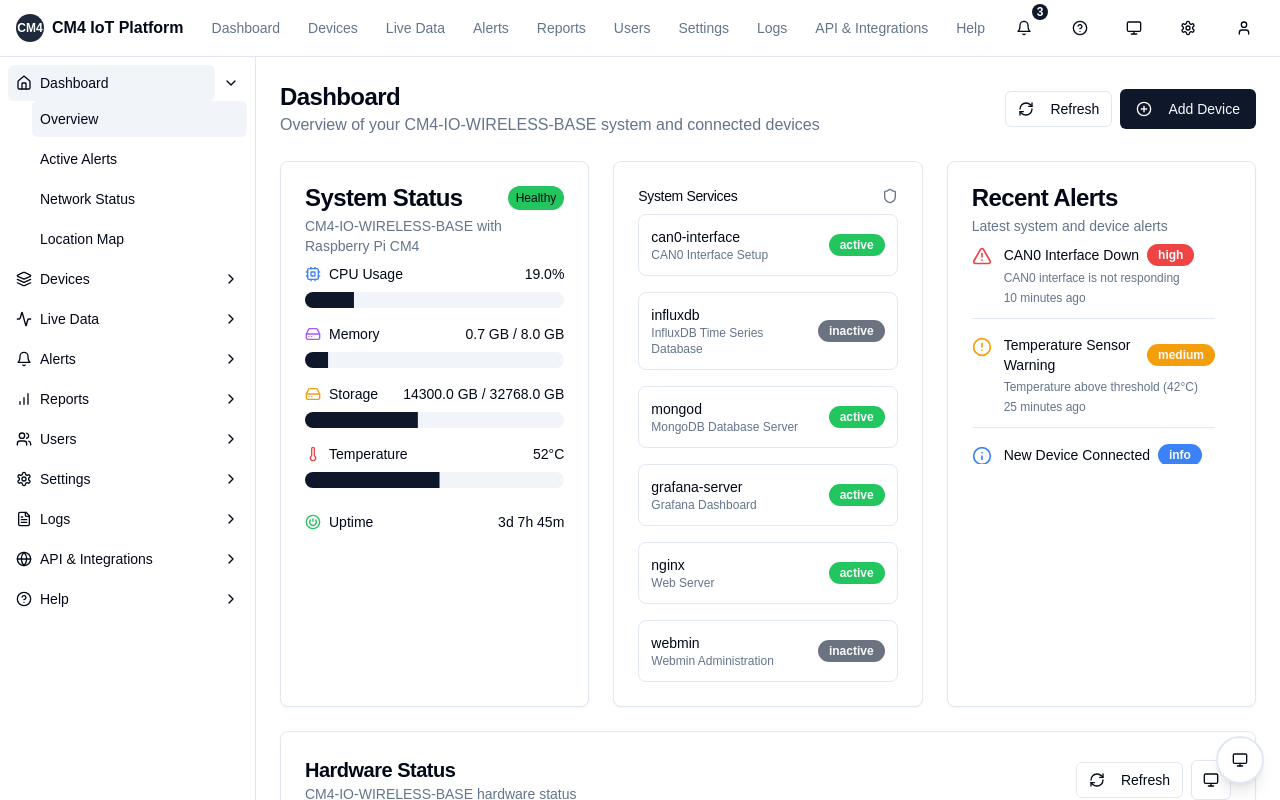
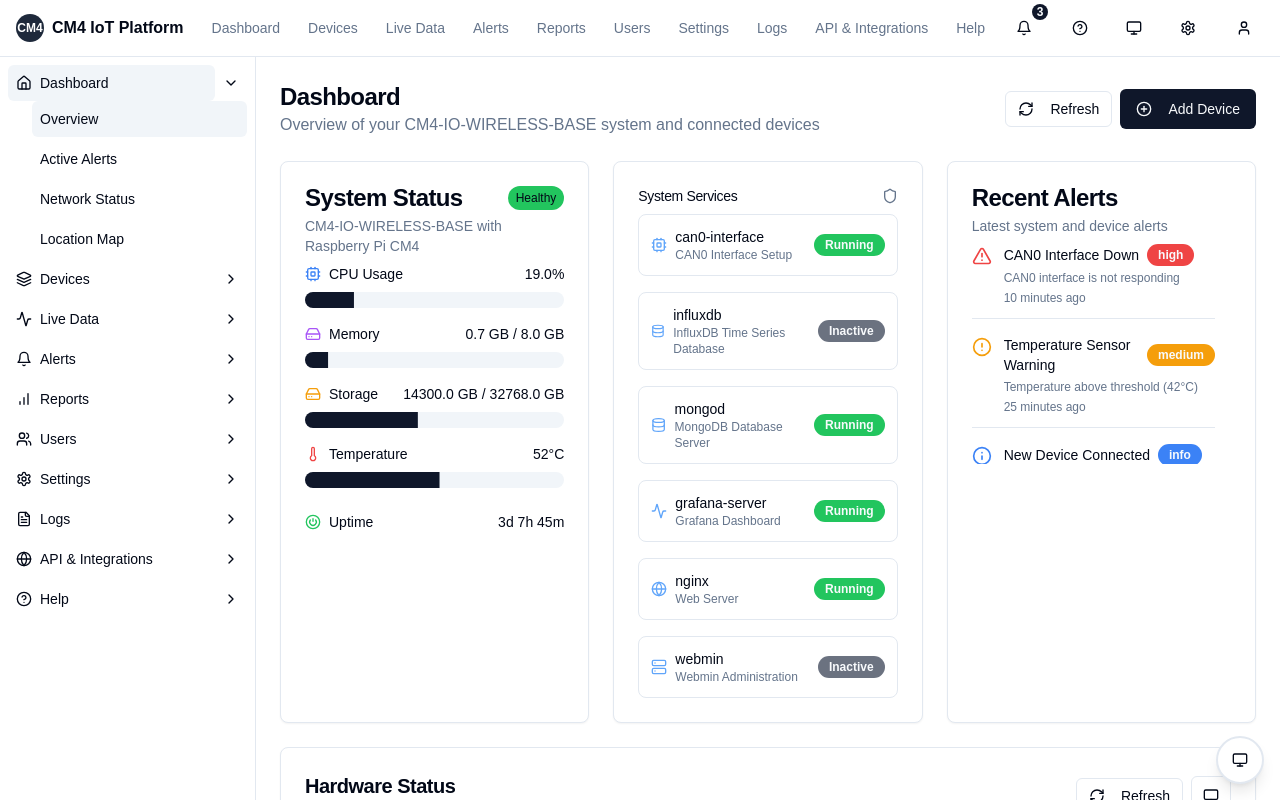
Before and after one commit to RechardNabo/RP_ARM_Development, a Next.js app in the folder Node-APPS/iot-application/: page /dashboard in a window 1280 px wide. Shown: the top 800 px of the page. Built offline with nearby package versions, Linux system fonts and the light colour scheme.

Commit message:
Add service-specific icons to ServiceMonitor component and improve badge labels

```diff
--- a/Node-APPS/iot-application/components/dashboard/service-monitor.tsx
+++ b/Node-APPS/iot-application/components/dashboard/service-monitor.tsx
@@ -2,7 +2,7 @@
 
 import { Card, CardContent, CardHeader, CardTitle } from "@/components/ui/card"
 import { Badge } from "@/components/ui/badge"
-import { Shield, Loader2, AlertCircle } from "lucide-react"
+import { Shield, Loader2, AlertCircle, Database, Server, Activity, Globe, Cpu } from "lucide-react"
 import { useSystemMetrics } from "@/hooks/use-system-metrics"
 import { useState, useEffect } from "react"
 
@@ -25,6 +25,20 @@ const DEFAULT_SERVICES = [
 export function ServiceMonitor() {
   const { data: metrics, isLoading, error, refresh } = useSystemMetrics();
   const [retryCount, setRetryCount] = useState(0);
+
+  // Function to get the appropriate icon for each service
+  const getServiceIcon = (serviceName: string) => {
+    const lowerName = serviceName.toLowerCase();
+    if (lowerName.includes('mongo')) return Database;
+    if (lowerName.includes('influx')) return Database;
+    if (lowerName.includes('grafana')) return Activity;
+    if (lowerName.includes('nginx')) return Globe;
+    if (lowerName.includes('webmin')) return Server;
+    if (lowerName.includes('spi')) return Cpu;
+    if (lowerName.includes('i2c')) return Cpu;
+    if (lowerName.includes('can')) return Cpu;
+    return Server;
+  };
 
   // Add additional retry logic for data fetching
   useEffect(() => {
@@ -56,14 +70,19 @@ export function ServiceMonitor() {
       <CardContent>
         <div className="space-y-4">
           {/* Always show service cards, badges update dynamically */}
-          {servicesList.map(service => (
+          {servicesList.map(service => {
+            const ServiceIcon = getServiceIcon(service.name);
+            return (
               <div
                 key={service.name}
                 className="flex items-center justify-between bg-background p-3 rounded-lg border"
               >
+                <div className="flex items-center gap-2">
+                  <ServiceIcon className="h-4 w-4 text-blue-400" />
                   <div>
                     <p className="text-sm font-medium">{service.name}</p>
                     <p className="text-xs text-muted-foreground">{service.description}</p>
+                  </div>
                 </div>
                 <Badge
                   className={
@@ -74,10 +93,14 @@ export function ServiceMonitor() {
                     'bg-amber-500 hover:bg-amber-600'}`
                   }
                 >
-                {service.status}
+                  {service.status === 'active' ? 'Running' :
+                   service.status === 'activating' ? 'Activating' :
+                   service.status === 'inactive' ? 'Inactive' :
+                   service.status === 'failed' ? 'Failed' : 'Unknown'}
                 </Badge>
               </div>
-          ))}
+            );
+          })}
 
           {/* Show error message only if we've tried multiple times and still have errors */}
           {error && retryCount >= 3 && (
```
Lines whose indentation alone changed are shown as unchanged.
